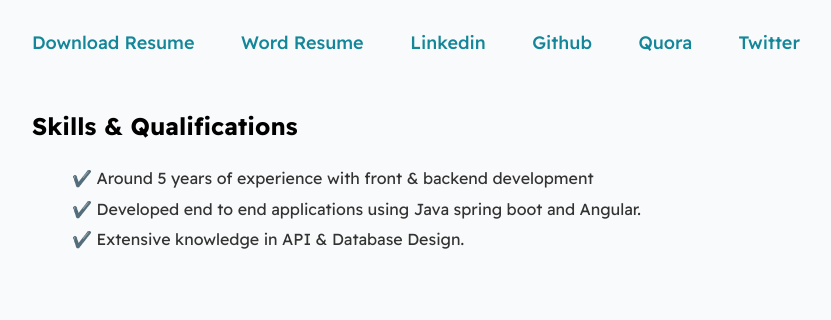
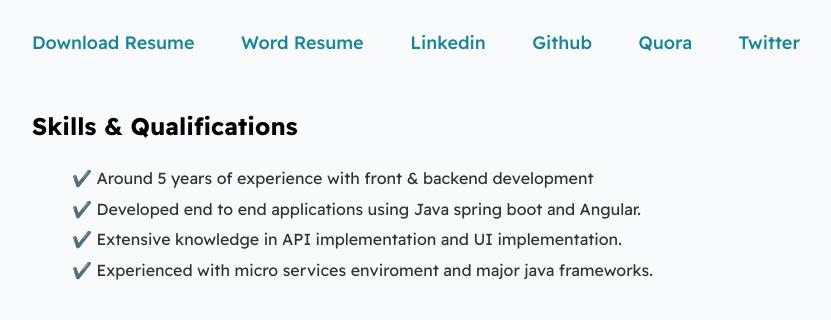
Before and after one commit to nafi635/my-digital-resume, a plain HTML site: page index.html in a window 1280 px wide. Shown: the part 425-745 px from the top of the page, without its empty margins (224-1055 px from the left). Drawn offline with Linux system fonts and the light colour scheme.

Commit message:
Other changes submitted

```diff
--- a/index.html
+++ b/index.html
@@ -8,6 +8,8 @@
         <meta name="viewport" content="width=device-width, initial-scale=1">
         <link rel="stylesheet" href="./styles/main.css">
         <link rel='stylesheet' href='https://cdnjs.cloudflare.com/ajax/libs/font-awesome/4.7.0/css/font-awesome.min.css'>
+        <link rel="icon" href="/assets/images/flat-icon.png">
+
     </head>
     <body>
         <div id="container--main">
@@ -47,7 +49,9 @@
                 <ul id="qualifications--list">
                     <li>✔️ Around 5 years of experience with front & backend development</li>
                     <li>✔️ Developed end to end applications using Java spring boot and Angular. </li>
-                    <li>✔️ Extensive knowledge in API & Database Design.</li>
+                    <li>✔️ Extensive knowledge in API implementation and UI implementation.</li>
+                    <li>✔️ Experienced with micro services enviroment and major java frameworks.</li>
+
                 </ul>
             </section>
 
```
Also changed, not shown: assets/images/dark mode preview.PNG (deleted), assets/images/flat-icon.png (added), assets/images/light mode preview.PNG (deleted).
